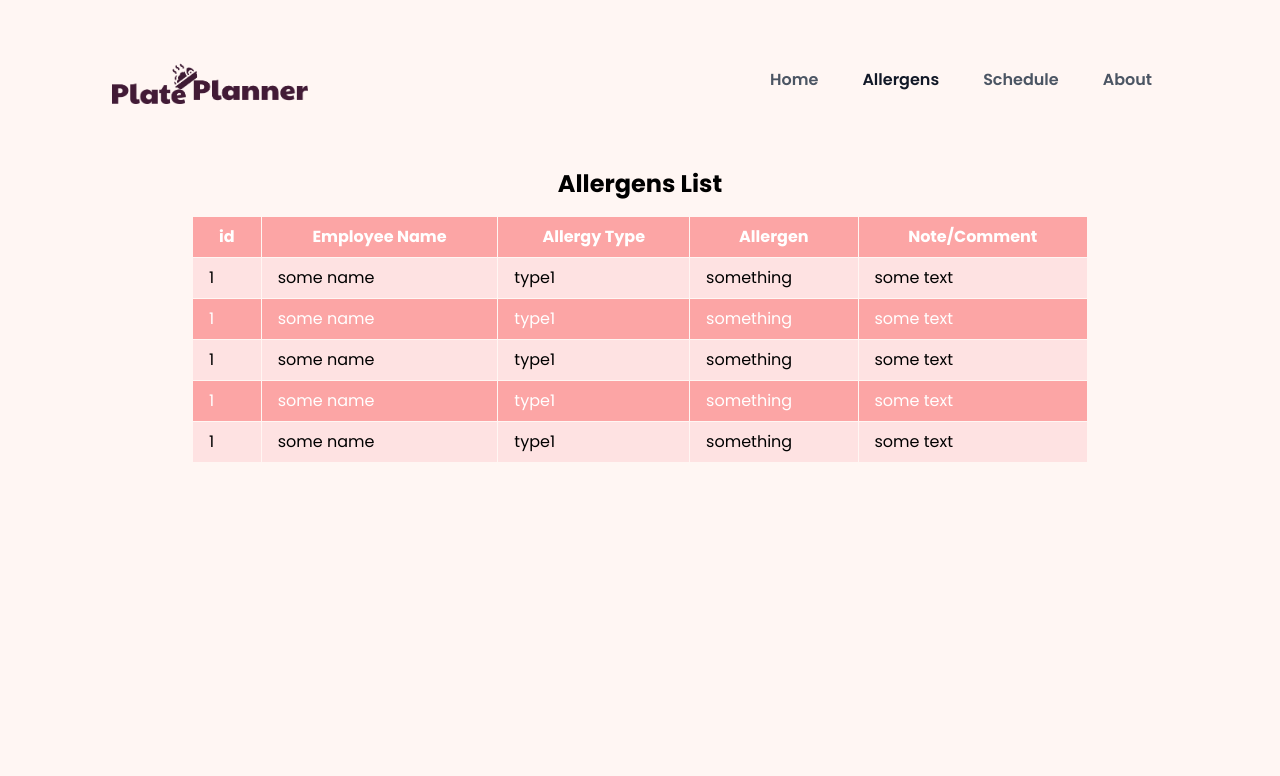
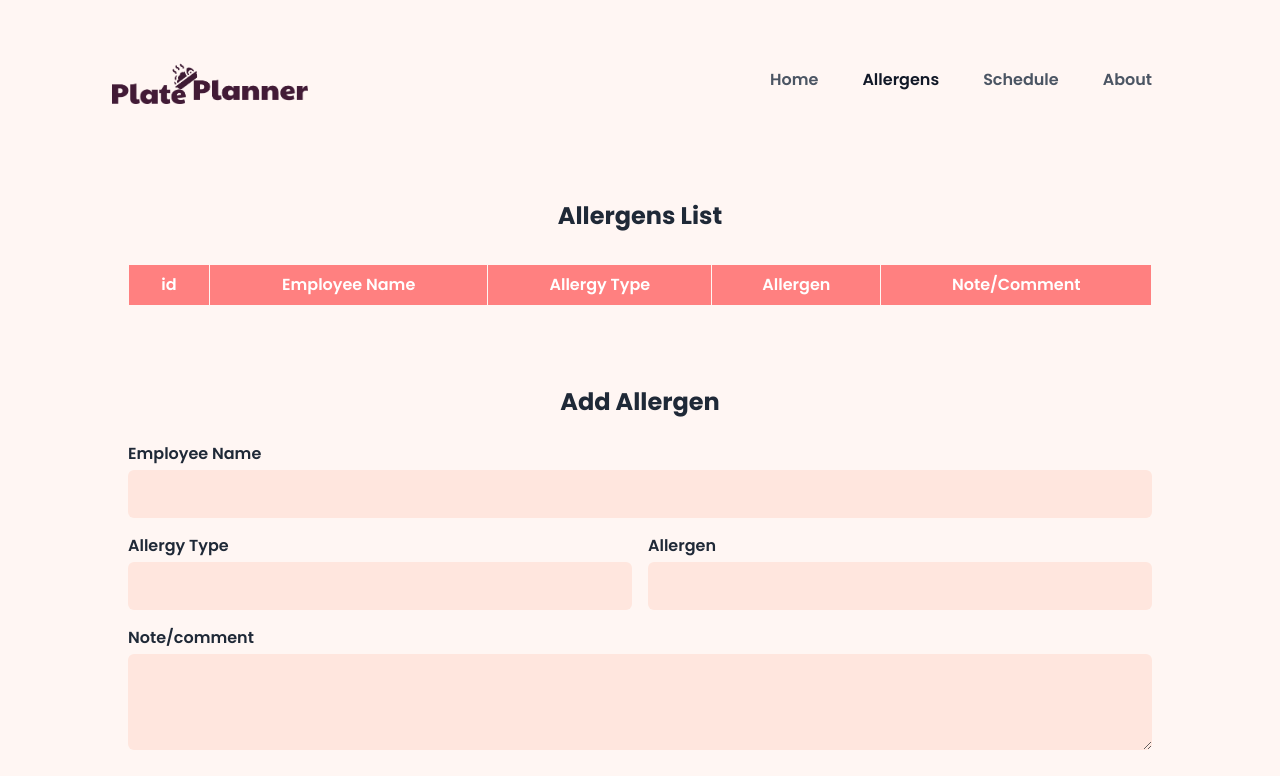
Before and after one commit to chingu-voyages/V53-tier2-team-24, a React (Vite) app: page /allergens in a window 1280 px wide. Shown: the top 776 px of the page. Built offline with nearby package versions, Linux system fonts and the light colour scheme.

Commit message:
add allergen's form

```diff
--- a/src/components/DatePick.jsx
+++ b/src/components/DatePick.jsx
@@ -46,7 +46,7 @@ export default function DatePick() {
               selected={startDate}
               onChange={date => setStartDate(date)}
               dateFormat="dd-MM-yyyy"
-              className="bg-darkpink text-white rounded-lg px-6 py-3 text-center w-48"
+              className="bg-darkPink text-white rounded-lg px-6 py-3 text-center w-48"
             />
           </div>
 
@@ -56,14 +56,14 @@ export default function DatePick() {
               selected={endDate}
               onChange={date => setEndDate(date)}
               dateFormat="dd-MM-yyyy"
-              className="bg-darkpink text-white rounded-lg px-6 py-3 text-center w-48"
+              className="bg-darkPink text-white rounded-lg px-6 py-3 text-center w-48"
             />
           </div>
         </div>
 
         <button
           onClick={generateMenu}
-          className="bg-buttons text-white px-8 py-3 rounded-lg text-lg mb-12"
+          className="bg-buttons text-white px-8 py-3 rounded-lg text-lg mb-12 hover:bg-buttonsHover"
         >
           Generate Menu
         </button>
--- a/src/pages/Allergens.jsx
+++ b/src/pages/Allergens.jsx
@@ -1,33 +1,132 @@
+import React, { useState, useEffect } from "react";
+
 const Allergens = () =>
   {
     const tableHeaders = ["id", "Employee Name", "Allergy Type", "Allergen", "Note/Comment"];
-    const tableData = Array(5).fill(["1", "some name", "type1", "something", "some text"]);
+
+    const [formData, setFormData] = useState({
+      id: Date.now().toString(),
+      employeeName: "",
+      allergyType: "",
+      allergen: "",
+      note: "",
+    });
+    const [savedData, setSavedData] = useState([]);
+    console.log(savedData);
+
+
+    useEffect(() => {
+      const data = localStorage.getItem("allergenForm");
+      if (data) {
+        const parsedData = JSON.parse(data);
+        if (Array.isArray(parsedData)) {
+          setSavedData(parsedData);
+        } else {
+          setSavedData([parsedData]);
+        }
+      } else {
+        setSavedData([]);
+      }
+    }, []);
+
+    const handleChange = (e) => {
+      const { name, value } = e.target;
+      setFormData((prevData) => {
+        const updatedData = { ...prevData, [name]: value };
+        return updatedData;
+      });
+    };
+
+    function handleSubmit() {
+      const updatedData = savedData ? [...savedData, formData] : [formData];
+      localStorage.setItem("allergenForm", JSON.stringify(updatedData));
+      console.log(updatedData);
+    }
+
 
     return (
-      <div className="flex justify-center items-center px-4 md:px-28 pt-16">
-        <div className="w-full max-w-4xl">
-          <h2 className="text-2xl font-bold text-center mb-4">Allergens List</h2>
+      <div className="flex flex-col  justify-center items-center px-4 md:px-28 pt-16">
+        <div className="w-full max-w-5xl">
+          <h2 className="text-2xl font-bold text-gray-800 text-center my-8">Allergens List</h2>
           <div className="overflow-x-auto">
             <table className="w-full border-collapse border border-background">
               <thead>
-                <tr className="bg-red-300 text-white">
+                <tr className="bg-darkPink text-white">
                   {tableHeaders.map((header, index) => (
-                    <th key={index} className="py-2 px-4 border border-background">{header}</th>
+                    <th key={index} className="py-2 px-4 font-semibold border border-background">{header}</th>
                   ))}
                 </tr>
               </thead>
               <tbody>
-                {tableData.map((row, rowIndex) => (
-                  <tr key={rowIndex} className={rowIndex % 2 === 0 ? "bg-red-100 text-black" : "bg-red-300 text-white"}>
-                    {row.map((cell, cellIndex) => (
-                      <td key={cellIndex} className="py-2 px-4 border border-background">{cell}</td>
-                    ))}
-                  </tr>
-                ))}
+              {savedData && savedData.map((row, rowIndex) => (
+                <tr key={rowIndex} className={rowIndex % 2 === 0 ? "bg-lightPink text-gray-800" : "bg-darkPink text-white"}>
+                  <td className="text-center py-2 px-4 border border-background">{row.id}</td>
+                  <td className="text-center py-2 px-4 border border-background">{row.employeeName}</td>
+                  <td className="text-center py-2 px-4 border border-background">{row.allergyType}</td>
+                  <td className="text-center py-2 px-4 border border-background">{row.allergen}</td>
+                  <td className="text-center py-2 px-4 border border-background">{row.note}</td>
+                </tr>
+              ))}
               </tbody>
             </table>
           </div>
         </div>
+        <div className="my-20 w-full max-w-5xl">
+        <h2 className="text-2xl font-bold text-center text-gray-800 mb-6">Add Allergen</h2>
+        <form className="flex flex-col text-gray-800">
+
+          <div className="mb-4">
+            <label className="block font-semibold mb-1">Employee Name</label>
+            <input
+              type="text"
+              name="employeeName"
+              value={formData.employeeName}
+              onChange={handleChange}
+              className="w-full p-3 rounded-md bg-lightPink focus:outline-none"
+            />
+          </div>
+
+          <div className="grid grid-cols-2 gap-4 mb-4">
+            <div>
+              <label className="block font-semibold mb-1">Allergy Type</label>
+              <input
+                type="text"
+                name="allergyType"
+                value={formData.allergyType}
+                onChange={handleChange}
+                className="w-full p-3 rounded-md bg-lightPink focus:outline-none"
+              />
+            </div>
+            <div>
+              <label className="block font-semibold mb-1">Allergen</label>
+              <input
+                type="text"
+                name="allergen"
+                value={formData.allergen}
+                onChange={handleChange}
+                className="w-full p-3 rounded-md bg-lightPink focus:outline-none"
+              />
+            </div>
+          </div>
+
+          <div className="mb-6">
+            <label className="block font-semibold mb-1">Note/comment</label>
+            <textarea
+              rows="3"
+              name="note"
+              value={formData.note}
+              onChange={handleChange}
+              className="w-full p-3 rounded-md bg-lightPink focus:outline-none"
+            ></textarea>
+          </div>
+          <button
+          onClick={handleSubmit}
+          className="bg-buttons text-white px-8 py-3 rounded-lg text-lg mb-12 self-center hover:bg-buttonsHover">
+            Add Allergen
+          </button>
+        </form>
+
+      </div>
       </div>
     );
 };
--- a/src/pages/Home.jsx
+++ b/src/pages/Home.jsx
@@ -22,7 +22,7 @@ const Home = () => {
         <p className="text-lg text-gray-600 mb-10">
           For transparent, customized, and nutritious meal plans, fostering healthier and happier workplaces.
         </p>
-        <button className="bg-primaryColor text-xl text-white py-3 px-8 rounded-3xl shadow-md hover:bg-primaryHover transition">Schedule a Menu</button>
+        <button className="bg-buttons text-xl text-white py-3 px-8 rounded-3xl shadow-md hover:bg-buttonsHover transition">Schedule a Menu</button>
       </div>
     </section>
   );
--- a/tailwind.config.js
+++ b/tailwind.config.js
@@ -12,10 +12,10 @@ export default {
       colors: {
          background: '#FFF6F3',
          buttons: "#421B36",
-         lightpink: "#FFE6DE",
-         darkpink: "#FF8080",
-         primaryColor: '#421B36',
-         primaryHover: '#6D355C',
+         buttonsHover: '#6D355C',
+         lightPink: "#FFE6DE",
+         darkPink: "#FF8080",
+
       }
     },
   },
```
